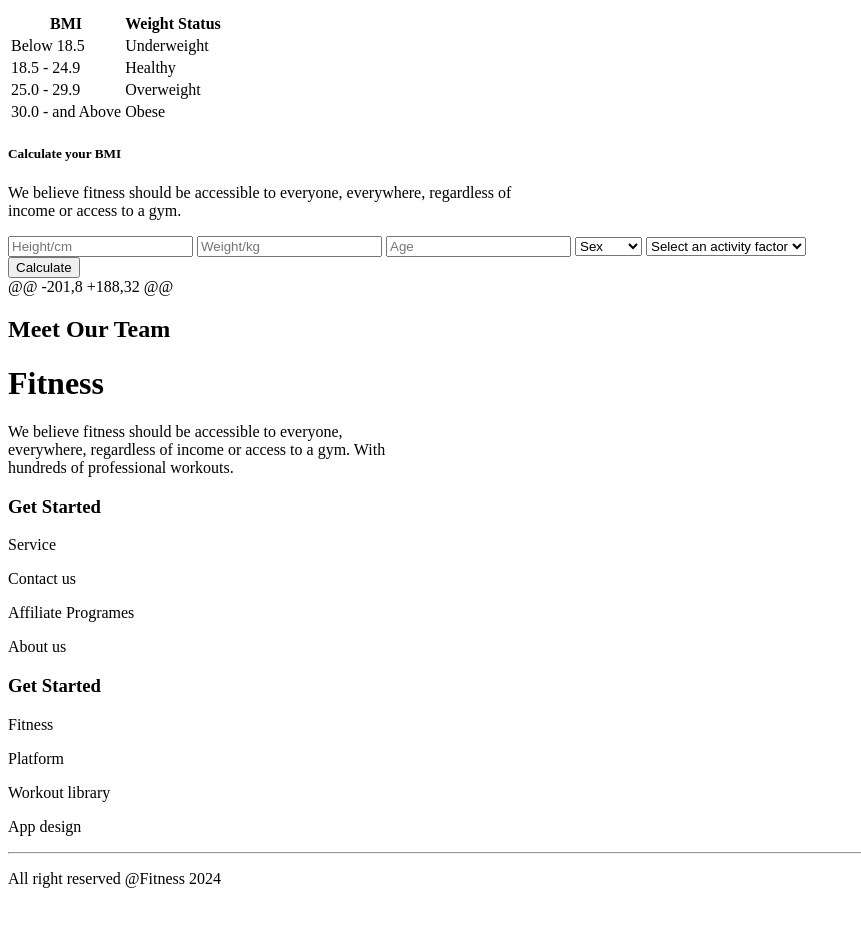
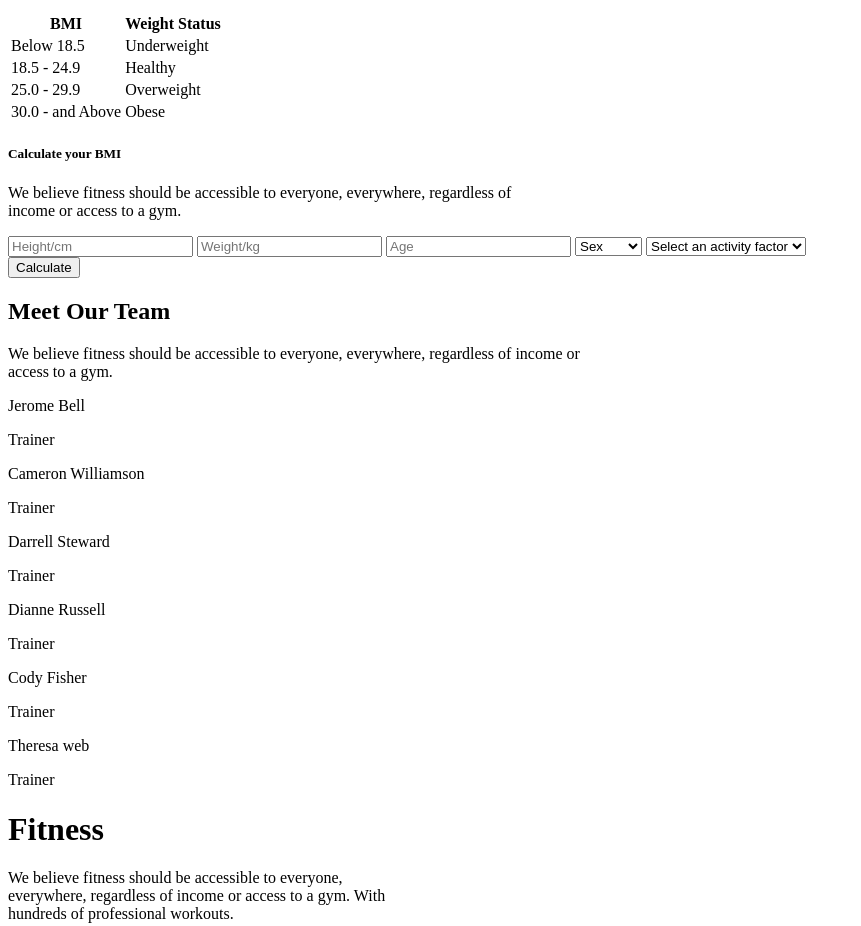
Before and after one commit to Niloy2403/My-Second-Website, a plain HTML site: page index.html in a window 1280 px wide. Shown: the part 2501-3427 px from the top of the page, without its empty margins (0-861 px from the left). Before the commit the page ends 3405 px from the top, so only its background shows below. Drawn offline with Linux system fonts and the light colour scheme.

Commit message:
first commit

```diff
--- a/index.html
+++ b/index.html
@@ -3,12 +3,12 @@
 <head>
     <meta charset="UTF-8">
     <meta name="viewport" content="width=device-width, initial-scale=1.0">
-    <link rel="stylesheet" href="styles/assain.css">
-    <title>Document</title>
+    <title>My Second assignment</title>
+    <link rel="stylesheet" href="styles/style.css">
 </head>
 <body class="inter-font mar-20">
 <header class="header bg-1">
-    <div class="container-1">
+    <div class="content-1">
         <nav class="navbar flex">
             <h3 class="fitness clr-1">Fitness</h3>
             <div class="hamburger">
@@ -25,7 +25,7 @@
             </ul>
         </nav>
     </div>
-    <div class="container-2 flex">
+    <div class="content-2 flex">
         <div class="header-item">
             <div class="header-title">
                 <h2 class="clr-2">Get body in <br> <span class="miama">shape</span> & stay <br>healthy</h2>
@@ -55,7 +55,7 @@
     </div>
 </header>
 <main>
-    <div class="container-3">
+    <div class="content-3">
         <div class="oh">
             <h3 class="title-com">Change Your Habits</h3>
             <p class="description-com">We believe fitness should be accessible to everyone, everywhere, regardless of income or
@@ -84,7 +84,7 @@
             </div>
         </div>
     </div>
-    <div class="container-4">
+    <div class="content-4">
         <div class="cont-1">
             <div class="con-4-0">
                 <h3 class="title-com">Run an Extra<br>Mile Easily</h3>
@@ -96,13 +96,13 @@
             </div>
         </div>
     </div>
-    <div class="container-5">
+    <div class="content-5">
         <div class="con-5-head">
             <h3 class="title-com">BMI Calculator</h3>
             <p class="description-com">We believe fitness should be accessible to everyone, everywhere, regardless of income or access to a gym.</p>
         </div>
     </div>
-    <div class="container-6 bg-6">
+    <div class="content-6 bg-6">
         <div class="chart">
             <h5 class="title-com-6">BMI Calculator Chart</h5>
             <table class="main-tab">
@@ -151,28 +151,42 @@
                    </select>
                </div>
                <button class="btn-1 oh-6">Calculate</button>
-               <!-- <select class="calcu" name="Sex" id="">
-                <option class="calcu" value="" disabled selected hidden>Sex</option>
-                <option class="calcu" value="Male">Male</option>
-                <option class="calcu" value="Female">Female</option>
-                <option class="calcu" value="Others">Others</option>
-               </select>
-               <select class="calcu" name="select an activity" id="">
-                <option class="calcu" value="" disabled selected hidden>Select an activity factor</option>
-                <option value="1">Football</option>
-                <option value="2">Cricket</option>
-                <option value="3">Running</option>
-               </select>
-               <button class="btn-1">Calculate</button> -->
            </div>
         </div>
     </div>
-@@ -201,8 +188,32 @@ <h2 class="title-com">Meet Our Team</h2>
+    <div  class="content-7">
+        <div class="head-7">
+            <h2 class="title-com">Meet Our Team</h2>
+            <p class="description-com">We believe fitness should be accessible to everyone, everywhere, regardless of income or<br>access to a gym.</p>
+        </div>
+        <div class="pic-container-7 bg-3">
+            <div class="tra-1">
+                <p class="con-7-t">Jerome Bell</p>
+                <p class="con-7-d">Trainer</p>
+            </div>
+            <div class="tra-2">
+                <p class="con-7-t">Cameron Williamson</p>
+                <p class="con-7-d">Trainer</p>
+            </div>
+            <div class="tra-3">
+                <p class="con-7-t">Darrell Steward</p>
+                <p class="con-7-d">Trainer</p>
+            </div>
+            <div class="tra-4">
+                <p class="con-7-t">Dianne Russell</p>
+                <p class="con-7-d">Trainer</p>
+            </div>
+            <div class="tra-5">
+                <p class="con-7-t">Cody Fisher</p>
+                <p class="con-7-d ">Trainer</p>
+            </div>
+            <div class="tra-6">
+                <p class="con-7-t">Theresa web</p>
+                <p class="con-7-d">Trainer</p>
+            </div>
         </div>
     </div>
 </main>
-<footer>
-
 <footer class="bg-9">
     <div class="foot">
         <div class="1st-foot">
```
